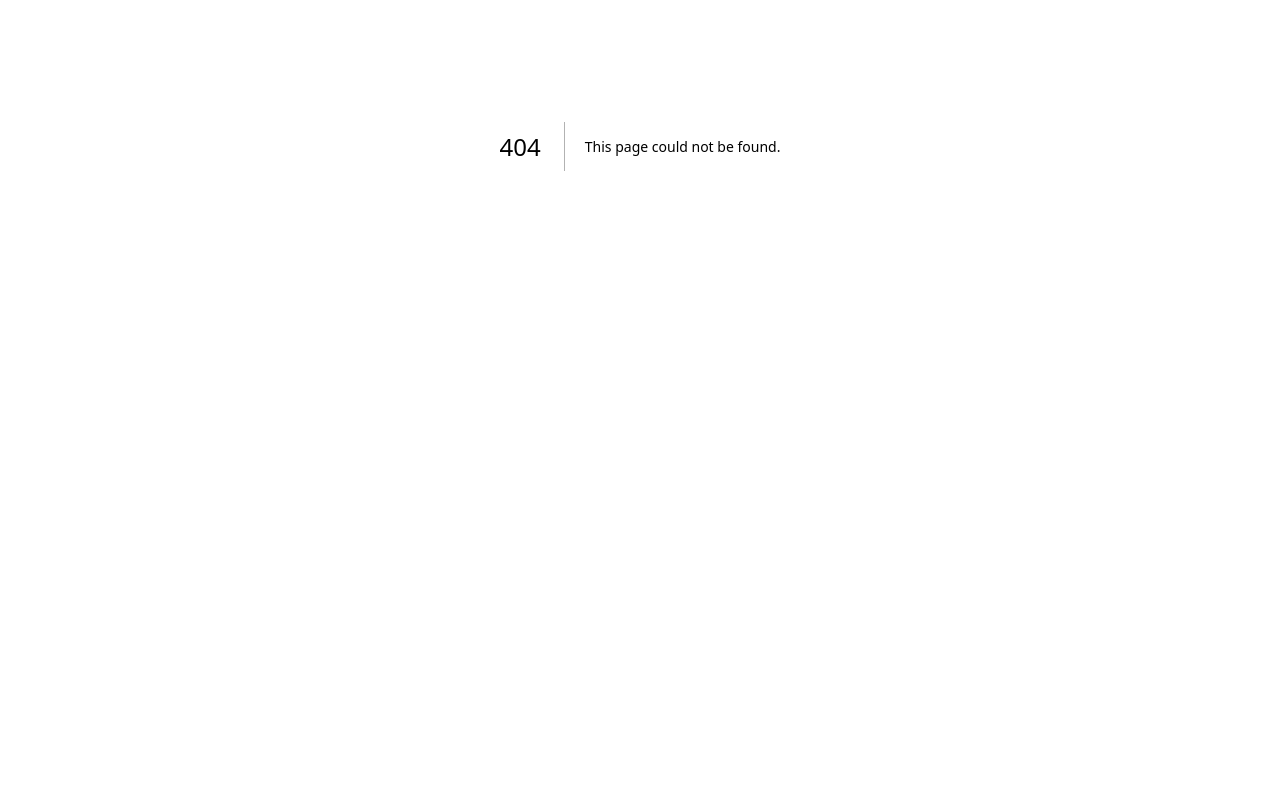
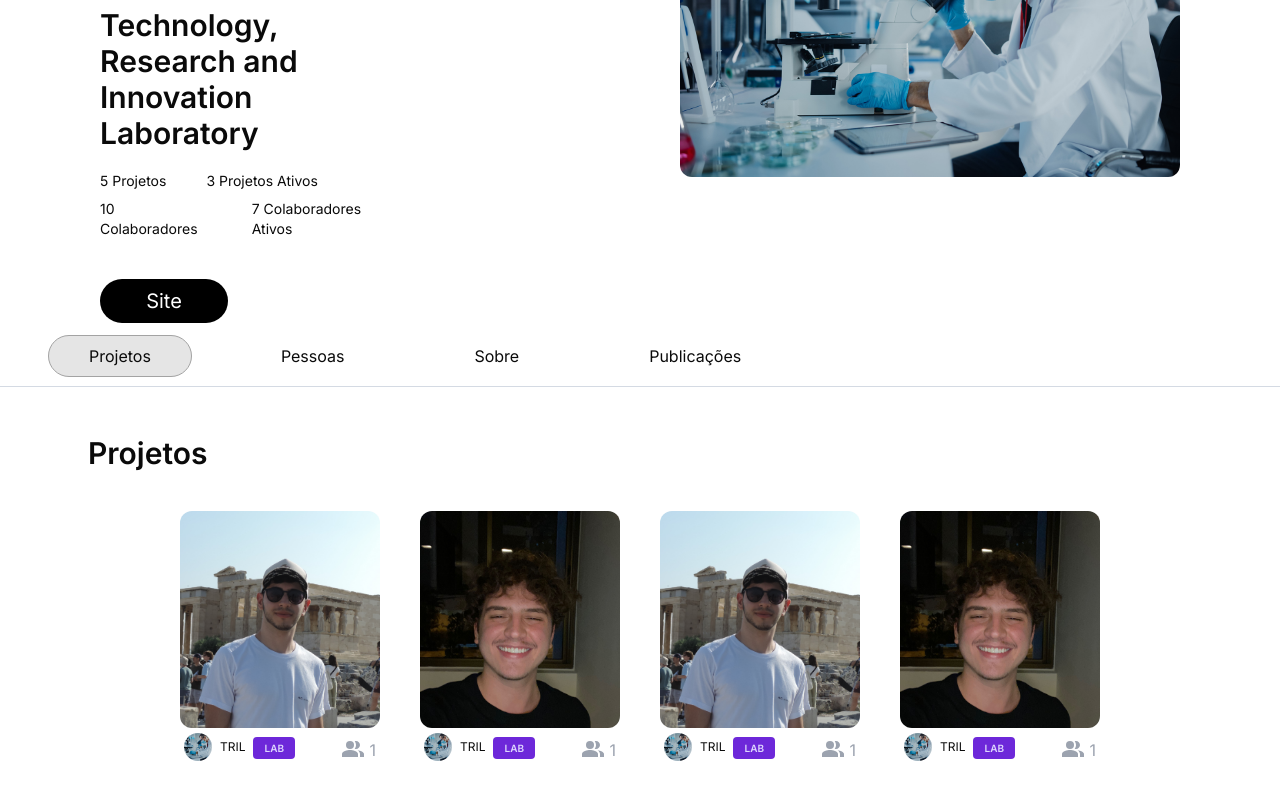
Before and after one commit to ralfferreira/aquario, a Next.js app in the folder frontend/: page /labpage in a window 1280 px wide. Before the commit this address had no page. Shown: the part 254-1054 px from the top of the page. Before the commit the page ends 800 px from the top, so only its background shows below. Built offline with nearby package versions, Linux system fonts and the light colour scheme.

Commit message:
fix: Overlaping text on PostCard. fix: Adjusted OverlappingImages size and PostCard heights. fix: Changed PostCard to ProjectCard names.

```diff
--- a/frontend/src/app/blog/page.tsx
+++ b/frontend/src/app/blog/page.tsx
@@ -1,6 +1,6 @@
 "use client";
 
-import PostCardTitle from "@/components/Shared/PostCardTitle";
+import PostCardTitle from "@/components/Shared/ProjectCardTitle";
 import SearchFilters from "@/components/Shared/SearchFilters";
 import Banner from "@/components/Shared/Banner";
 
--- a/frontend/src/app/userpage/page.tsx
+++ b/frontend/src/app/labpage/page.tsx
@@ -1,7 +1,7 @@
 // OutraPagina.tsx
 "use client";
 import LabHeader from "@/components/Pages/Users/labCard";
-import PostCard from "@/components/Shared/PostCard";
+import PostCard from "@/components/Shared/ProjectCard";
 import UserCard from "@/components/Shared/UserCard";
 import React, { useState } from 'react';
 import { MapPin } from 'lucide-react';
@@ -10,7 +10,7 @@ import { CalendarCog } from 'lucide-react';
 import { Instagram } from 'lucide-react';
 import { Linkedin } from 'lucide-react';
 import { Globe } from 'lucide-react';
-import PostCardTitle from "@/components/Shared/PostCardTitle";
+import PostCardTitle from "@/components/Shared/ProjectCardTitle";
 
 
 export default function Perfil() {
--- a/frontend/src/app/projetos/page.tsx
+++ b/frontend/src/app/projetos/page.tsx
@@ -2,7 +2,7 @@
 
 import SearchFilters from "@/components/Shared/SearchFilters";
 import Banner from "@/components/Shared/Banner";
-import PostCard from "@/components/Shared/PostCard";
+import PostCard from "@/components/Shared/ProjectCard";
 
 interface User {
   name: string;
--- a/frontend/src/components/Shared/OverlappingImages.tsx
+++ b/frontend/src/components/Shared/OverlappingImages.tsx
@@ -14,13 +14,13 @@ const OverlappingImages: React.FC<OverlappingImagesProps> = ({ users }) => {
     const limitedUsers = users.slice(0, 3);
 
   return (
-    <div className="flex -space-x-6">
+    <div className="flex -space-x-5">
       {limitedUsers.map((user, index) => (
         <img
           key={index}
           src={user.image}
           alt={user.name}
-          className="w-9 h-9 rounded-full object-cover"
+          className="w-7 h-7 rounded-full object-cover"
           style={{ zIndex: limitedUsers.length - index }}
         />
       ))}
--- a/frontend/src/components/Shared/PostCard.tsx
+++ b/frontend/src/components/Shared/ProjectCard.tsx
@@ -30,19 +30,23 @@ interface ProjectCardProps {
 
 const inter = Inter({ subsets: ["latin"] });
 
-function PostCard({ projectName, projectImage , users}: ProjectCardProps) {
+function ProjectCard({ projectName, projectImage , users}: ProjectCardProps) {
+
+    const truncateName = (name: string, limit: number) =>
+        name.length > limit ? name.slice(0, limit) + '...' : name;
+
     return (
-        <div id='OuterCard' className='flexbox min-w-[200px] max-w-[350px] min-h-[283.2px] max-h-[283.2px]' >
+        <div id='OuterCard' className='flexbox min-w-[200px] max-w-[350px] min-h-[293.2px] max-h-[293.2px]' >
             {/* REMOVER PADDING */}
             <a href="https://google.com">
                 <div className='relative'>
-                    <div id='projectImage' className='rounded-xl w-full h-[207px] relative'>
+                    <div id='projectImage' className='rounded-xl w-full h-[217px] relative'>
                         <img src={projectImage} alt={projectName} className='h-full w-full rounded-xl absolute inset-0 object-cover' />
                     </div>
                     <div id='projectImageHover' className='w-full h-[207px] flex absolute inset-0 rounded-xl opacity-0 bg-gradient-to-t from-black/70 via-black/0 to-transparent transition-opacity duration-300 ease-[ease] hover:opacity-100'>
 
                         <div id='textHover' className='flex absolute bottom-4 left-4'>
-                            <p  className={`text-white ${inter.className}`}>{projectName}</p>
+                            <p  className={`text-white ${inter.className}`}>{truncateName(projectName, 25)}</p>
                         </div>
 
                         <div id='circularTags' className='flex space-x-2 absolute bottom-4 right-4'>
@@ -60,7 +64,7 @@ function PostCard({ projectName, projectImage , users}: ProjectCardProps) {
                 </div>
             </a>
 
-            <div id='projectDetails' className='flex items-center w-full h-[34px] px-1 pt-3 '>
+            <div id='projectDetails' className='flex items-center w-full h-[34px] px-1 pt-1 '>
                 <div id='leftArea' className='flex items-center'>
                 <OverlappingImages users={users}></OverlappingImages>
                 {users.length === 1 ? (
@@ -78,7 +82,7 @@ function PostCard({ projectName, projectImage , users}: ProjectCardProps) {
                     </Dialog>)
                 :
                  (<Dialog>
-                    <DialogTrigger className='pl-4  '>Grupo</DialogTrigger>
+                    <DialogTrigger className='pl-2  '>Grupo</DialogTrigger>
                     <DialogContent>
                         <DialogHeader>
                         <DialogTitle>Participantes do Projeto:</DialogTitle>
@@ -90,17 +94,17 @@ function PostCard({ projectName, projectImage , users}: ProjectCardProps) {
                     </DialogContent>
                     </Dialog>
                     )}
-                <div className='pl-3 pb-[2px]'>
+                <div className='pl-2 pb-[2px]'>
                         <TypeBadge type={users[0].type} size='small'/>
                     </div>
                 </div>
-                <div id='rightArea' className='flex items-center ml-auto text-gray-400'>
-                    <PeopleAltIcon fontSize='large'/>
-                    <p className='ml-1 text-lg'>{users.length}</p>
+                <div id='rightArea' className='flex items-center ml-auto pt-1 text-gray-400'>
+                    <PeopleAltIcon className='w-[22px]'/>
+                    <p className='pt-0.5 ml-1 text-base'>{users.length}</p>
                 </div>
             </div>
         </div>
     );
 }
 
-export default PostCard;
+export default ProjectCard;
--- a/frontend/src/components/Shared/UserCardProjects.tsx
+++ b/frontend/src/components/Shared/UserCardProjects.tsx
@@ -2,7 +2,7 @@
 
 import React from 'react';
 import TypeBadge from './Badges';
-import PostCard from './PostCard';
+import PostCard from './ProjectCard';
 
 interface User {
     name: string;
```
Also changed, not shown: frontend/src/components/Shared/ProjectCardTitle.tsx (renamed from frontend/src/components/Shared/PostCardTitle.tsx), 1 other file (tests, documents, lock files or other folders).
